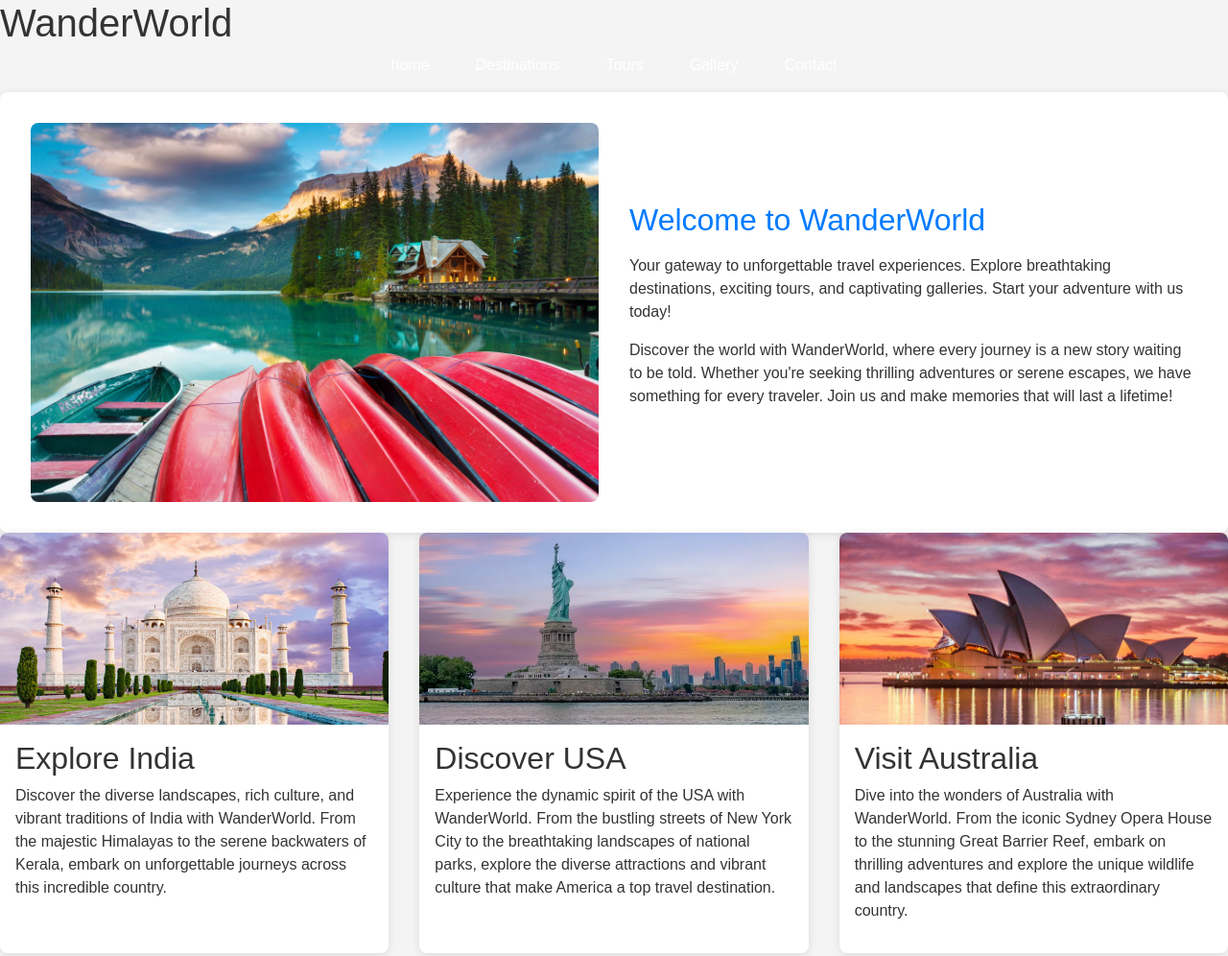
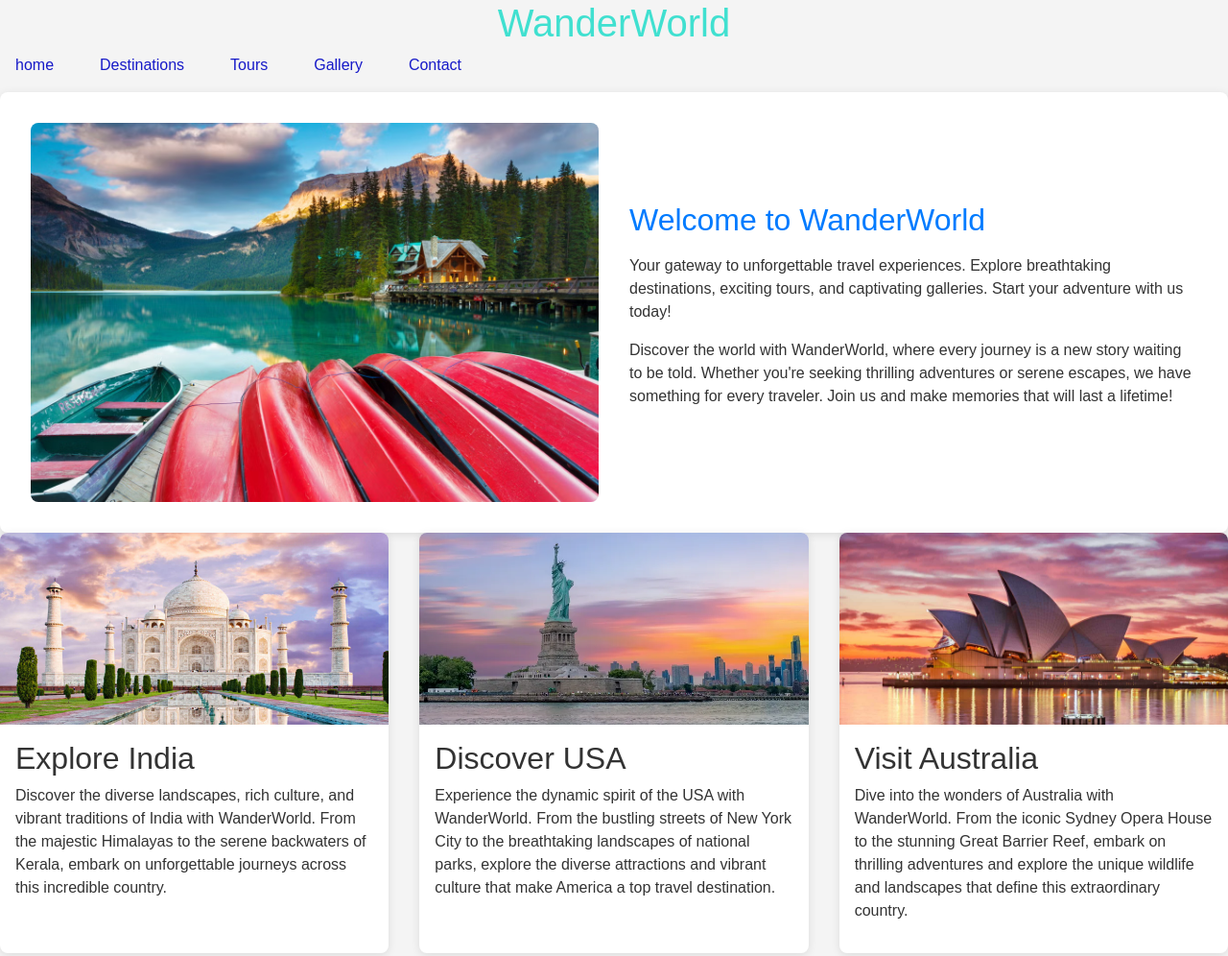
Before and after one commit to patelv75-eng/html-assignment-2, a plain HTML site: page index.html in a window 1280 px wide. Shown: the top 996 px of the page at 96% size. Drawn offline with nearby package versions, Linux system fonts and the light colour scheme.

Commit message:
new update

```diff
--- a/styles/mystyles.css
+++ b/styles/mystyles.css
@@ -20,20 +20,23 @@ header {
     text-align: center;
 }
 
-header h1 {
+header  {
     margin-bottom: 0.5rem;
 }
-
+h1{
+    text-align: center;
+    color: turquoise;
+}
 .nev {
     list-style: none;
     padding: 0;
     display: flex;
-    justify-content: center;
+    justify-content: left;
     gap: 1rem;
 }
 
 .nev li a {
-    color: white;
+    color: rgb(22, 25, 200);
     text-decoration: none;
     padding: 0.5rem 1rem;
     border-radius: 4px;
```
